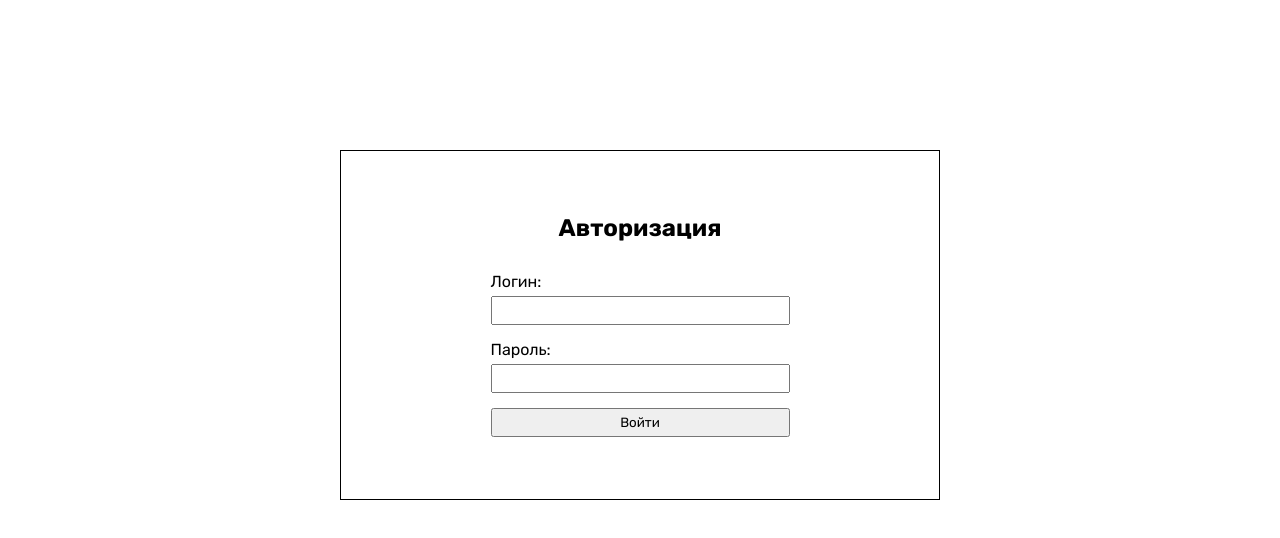
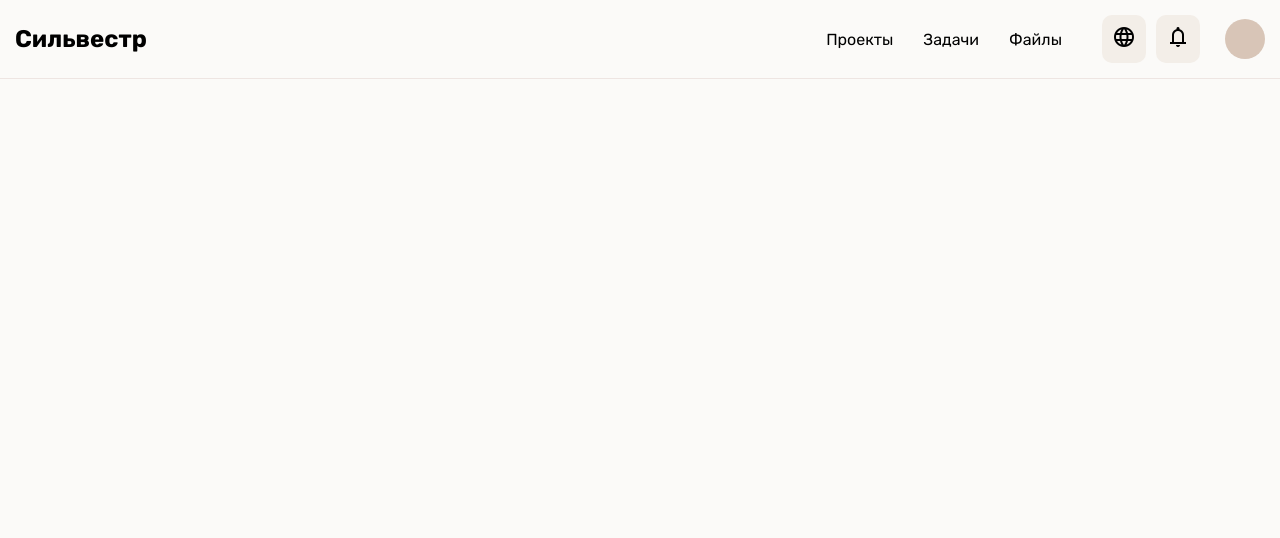
Before and after one commit to ThomasRayDev/dstu_project, a React (Create React App) app in the folder frontend/: page / in a window 1280 px wide. Before the commit this address led to /login. Shown: the top 538 px of the page. Built offline with nearby package versions, Linux system fonts and the light colour scheme; no server answers.

Commit message:
feat: new frontend styles

```diff
--- a/frontend/public/index.html
+++ b/frontend/public/index.html
@@ -7,6 +7,9 @@
     <link rel="preconnect" href="https://fonts.gstatic.com" crossorigin />
     <link
       href="https://fonts.googleapis.com/css2?family=Rubik:ital,wght@0,300..900;1,300..900&display=swap"
+      rel="stylesheet" />
+    <link
+      href="https://fonts.googleapis.com/css2?family=Material+Symbols+Outlined"
       rel="stylesheet" />
     <meta name="viewport" content="width=device-width, initial-scale=1" />
     <meta name="theme-color" content="#000000" />
--- a/frontend/src/index.js
+++ b/frontend/src/index.js
@@ -1,7 +1,7 @@
 import React from 'react';
 import ReactDOM from 'react-dom/client';
 import App from './App';
-import './scss/_all.scss';
+import './scss/app.scss';
 
 const root = ReactDOM.createRoot(document.getElementById('root'));
 root.render(<App />);
--- a/frontend/src/pages/Home.jsx
+++ b/frontend/src/pages/Home.jsx
@@ -8,101 +8,41 @@ const Home = () => {
 
   const navigate = useNavigate();
 
-  React.useEffect(() => {
-    const fetchCurrentUser = async () => {
-      try {
-        const res = await axios.get('/auth/current-user');
-        setUsername(res.data.username);
-        setIsLoading(false);
-      } catch (error) {
-        console.log(error);
-        navigate('/login');
-      }
-    };
+  // React.useEffect(() => {
+  //   const fetchCurrentUser = async () => {
+  //     try {
+  //       const res = await axios.get('/auth/current-user');
+  //       setUsername(res.data.username);
+  //       setIsLoading(false);
+  //     } catch (error) {
+  //       console.log(error);
+  //       navigate('/login');
+  //     }
+  //   };
 
-    fetchCurrentUser();
-  }, []);
+  //   fetchCurrentUser();
+  // }, []);
 
   return (
-    <div className="home">
-      <div className="header">
-        <h1>Сильвестр</h1>
-        {isLoading ? (
-          ''
-        ) : (
-          <div className="profile">
-            <div className="profile__name">{username}</div>
-            <Link to="/login" onClick={() => window.localStorage.removeItem('access_token')}>
-              Выйти
-            </Link>
-          </div>
-        )}
+    <div className="header">
+      <div className="logo">
+        <h2>Сильвестр</h2>
       </div>
-
-      <h2>Проекты</h2>
-      <div className="wrapper">
-        <div className="projects">
-          <div className="project">
-            <div className="project__picture"></div>
-            <div className="project__data">
-              <div className="project__body">
-                <h3 className="project__title">Новый проект</h3>
-                <div className="project__description">
-                  Описание нового проекта. Кстати, очень удачный проект!
-                </div>
-              </div>
-              <div className="project__footer">
-                <button>Перейти</button>
-                <button>Удалить</button>
-              </div>
-            </div>
-          </div>
-          <div className="project">
-            <div className="project__picture"></div>
-            <div className="project__data">
-              <div className="project__body">
-                <h3 className="project__title">Новый проект</h3>
-                <div className="project__description">
-                  Описание нового проекта. Кстати, очень удачный проект!
-                </div>
-              </div>
-              <div className="project__footer">
-                <button>Перейти</button>
-                <button>Удалить</button>
-              </div>
-            </div>
-          </div>
-          <div className="project">
-            <div className="project__picture"></div>
-            <div className="project__data">
-              <div className="project__body">
-                <h3 className="project__title">Новый проект</h3>
-                <div className="project__description">
-                  Описание нового проекта. Кстати, очень удачный проект!
-                </div>
-              </div>
-              <div className="project__footer">
-                <button>Перейти</button>
-                <button>Удалить</button>
-              </div>
-            </div>
-          </div>
-          <div className="project">
-            <div className="project__picture"></div>
-            <div className="project__data">
-              <div className="project__body">
-                <h3 className="project__title">Новый проект</h3>
-                <div className="project__description">
-                  Описание нового проекта. Кстати, очень удачный проект!
-                </div>
-              </div>
-              <div className="project__footer">
-                <button>Перейти</button>
-                <button>Удалить</button>
-              </div>
-            </div>
-          </div>
-        </div>
+      <div className="header-right">
+        <ul className="nav">
+          <li>Проекты</li>
+          <li>Задачи</li>
+          <li>Файлы</li>
+        </ul>
+        <ul className="buttons">
+          <li>
+            <span className="material-symbols-outlined">language</span>
+          </li>
+          <li>
+            <span className="material-symbols-outlined">notifications</span>
+          </li>
+        </ul>
+        <div className="avatar"></div>
       </div>
     </div>
   );
--- a/frontend/src/scss/_all.scss
+++ /dev/null
@@ -1,130 +0,0 @@
-* {
-  padding: 0;
-  margin: 0;
-  box-sizing: border-box;
-  font-family: 'Rubik', sans-serif;
-}
-
-input {
-  padding: 5px;
-  margin-top: 5px;
-}
-
-button {
-  padding: 5px;
-}
-
-.window {
-  width: 600px;
-  height: 350px;
-  display: flex;
-  flex-direction: column;
-  justify-content: center;
-  align-items: center;
-  border: 1px solid black;
-  margin-bottom: 150px;
-
-  &__row {
-    display: flex;
-    flex-direction: column;
-    margin-bottom: 15px;
-  }
-
-  h2 {
-    text-align: center;
-    margin-bottom: 30px;
-  }
-
-  form {
-    display: flex;
-    flex-direction: column;
-    justify-content: center;
-    width: 50%;
-  }
-}
-
-.container {
-  display: flex;
-  justify-content: center;
-  align-items: center;
-  height: 100vh;
-}
-
-.header {
-  background-color: #7cfe80;
-  height: 60px;
-  display: flex;
-  align-items: center;
-  justify-content: space-between;
-  padding: 15px;
-}
-
-.profile {
-  display: flex;
-
-  * {
-    width: 70px;
-    margin: 10px;
-  }
-
-  &__name {
-    border-right: 1px solid black;
-  }
-}
-
-.home h2 {
-  margin: 15px;
-}
-
-.wrapper {
-  margin: 15px;
-  display: flex;
-  justify-content: center;
-  align-items: center;
-}
-
-.projects {
-  display: grid;
-  grid-template-columns: repeat(4, 1fr);
-  grid-template-rows: repeat(2, 1fr);
-  grid-column-gap: 15px;
-  grid-row-gap: 15px;
-}
-
-.project {
-  width: 400px;
-  height: 400px;
-  border-radius: 20px;
-  background-color: #ededed;
-
-  &__picture {
-    background-color: #bfbfbf;
-    height: 50%;
-    border-top-left-radius: 20px;
-    border-top-right-radius: 20px;
-  }
-
-  &__title {
-    text-align: center;
-  }
-
-  &__description {
-    margin: 10px;
-  }
-
-  &__data {
-    display: flex;
-    flex-direction: column;
-    justify-content: space-between;
-  }
-
-  &__body {
-    height: 150px;
-  }
-
-  &__footer {
-    margin: 10px;
-    display: flex;
-    justify-content: space-between;
-  }
-}
--- /dev/null
+++ b/frontend/src/scss/app.scss
@@ -0,0 +1,68 @@
+@import 'pages/all';
+
+* {
+  padding: 0;
+  margin: 0;
+  box-sizing: border-box;
+  font-family: 'Rubik', sans-serif;
+}
+
+body {
+  background-color: #fbfaf8;
+}
+
+input {
+  padding: 5px;
+  margin-top: 5px;
+}
+
+button {
+  padding: 5px;
+}
+
+li {
+  list-style-type: none;
+}
+
+.window {
+  width: 600px;
+  height: 350px;
+  display: flex;
+  flex-direction: column;
+  justify-content: center;
+  align-items: center;
+  border: 1px solid black;
+  margin-bottom: 150px;
+
+  &__row {
+    display: flex;
+    flex-direction: column;
+    margin-bottom: 15px;
+  }
+
+  h2 {
+    text-align: center;
+    margin-bottom: 30px;
+  }
+
+  form {
+    display: flex;
+    flex-direction: column;
+    justify-content: center;
+    width: 50%;
+  }
+}
+
+.container {
+  display: flex;
+  justify-content: center;
+  align-items: center;
+  height: 100vh;
+}
+
+.wrapper {
+  margin: 15px;
+  display: flex;
+  justify-content: center;
+  align-items: center;
+}
--- /dev/null
+++ b/frontend/src/scss/pages/_home.scss
@@ -0,0 +1,41 @@
+.header {
+  padding: 15px;
+  display: flex;
+  justify-content: space-between;
+  align-items: center;
+
+  border-bottom: 1px solid #eee5e2;
+
+  &-right {
+    display: flex;
+    justify-content: center;
+    align-items: center;
+  }
+
+  .buttons {
+    display: flex;
+    margin: 0 20px;
+
+    li {
+      margin: 0 5px;
+      padding: 10px;
+      background-color: #f3eee8;
+      border-radius: 10px;
+    }
+  }
+}
+
+.nav {
+  display: flex;
+
+  li {
+    margin: 0 15px;
+  }
+}
+
+.avatar {
+  width: 40px;
+  height: 40px;
+  background-color: #d8c5b7;
+  border-radius: 50%;
+}
--- /dev/null
+++ b/frontend/src/scss/pages/all.scss
@@ -0,0 +1 @@
+@import 'home.scss';
```
